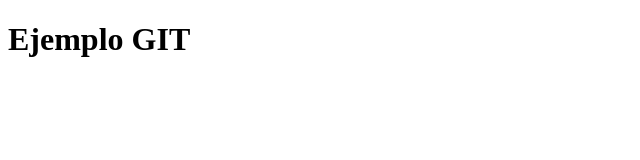
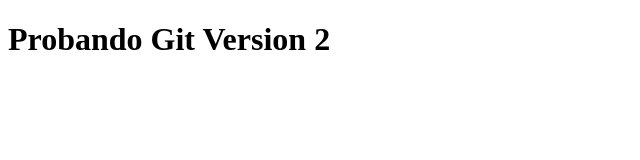
Before and after one commit to luiscanate/S4_2298, a plain HTML site: page index.html in a window 1280 px wide. Shown: the whole page, without its empty margins (0-640 px from the left). Drawn offline with Linux system fonts and the light colour scheme.

Commit message:
cambio en el index.html

```diff
--- a/index.html
+++ b/index.html
@@ -7,6 +7,6 @@
     <title>Document</title>
 </head>
 <body>
-    <h1>Ejemplo GIT</h1>
+    <h1>Probando Git Version 2</h1>
 </body>
 </html>
```
